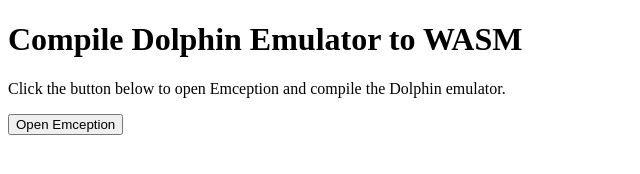
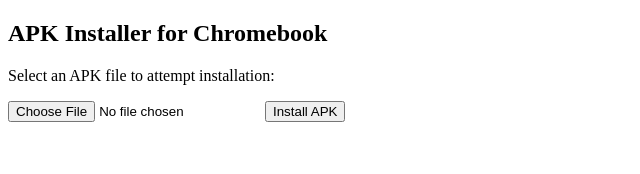
Before and after one commit to notblankkljfvjlkgfelk/notblankkljfvjlkgfelk.github.io, a plain HTML site: page index.html in a window 1280 px wide. Shown: the whole page, without its empty margins (0-640 px from the left). Drawn offline with Linux system fonts and the light colour scheme.

Commit message:
Update index.html

```diff
--- a/index.html
+++ b/index.html
@@ -3,18 +3,29 @@
 <head>
     <meta charset="UTF-8">
     <meta name="viewport" content="width=device-width, initial-scale=1.0">
-    <title>Compile Dolphin to WASM</title>
+    <title>APK Installer</title>
 </head>
 <body>
-    <h1>Compile Dolphin Emulator to WASM</h1>
-    <p>Click the button below to open Emception and compile the Dolphin emulator.</p>
-    <button onclick="openEmception()">Open Emception</button>
-    <p id="status"></p>
+    <h2>APK Installer for Chromebook</h2>
+    <p>Select an APK file to attempt installation:</p>
+    <input type="file" id="apkFile" accept=".apk">
+    <button onclick="installAPK()">Install APK</button>
 
     <script>
-        function openEmception() {
-            document.getElementById("status").innerText = "Opening Emception... Please wait.";
-            window.open("https://jprendes.github.io/emception/");
+        function installAPK() {
+            let fileInput = document.getElementById('apkFile');
+            if (fileInput.files.length === 0) {
+                alert("Please select an APK file.");
+                return;
+            }
+
+            let apkFile = fileInput.files[0];
+            let apkURL = URL.createObjectURL(apkFile);
+
+            // Attempting to open APK (May be blocked on ChromeOS)
+            window.location.href = apkURL;
+
+            alert("If the installation does not start, your Chromebook may block direct APK installs.");
         }
     </script>
 </body>
```
